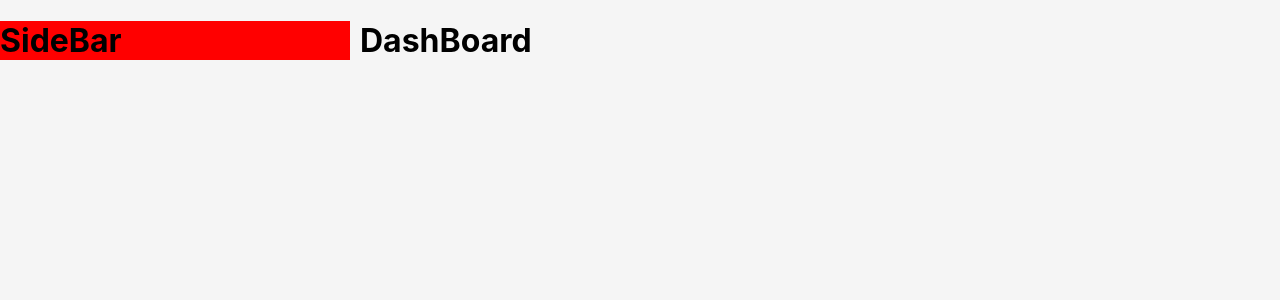
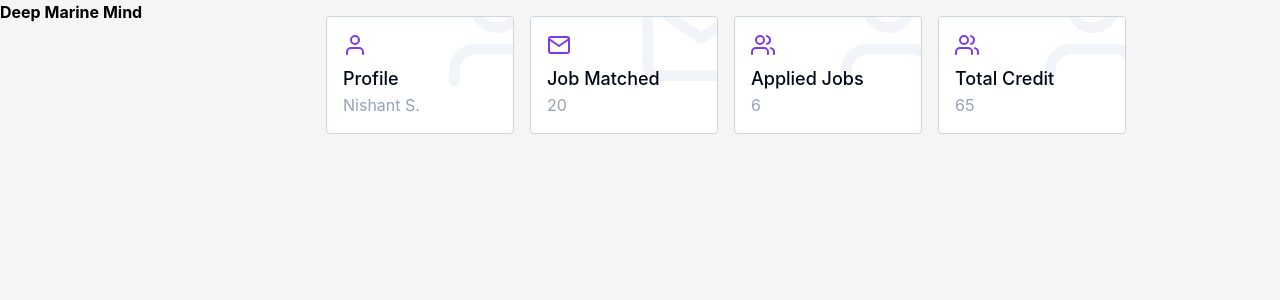
Before and after one commit to akashkendre1298/deep-marine-mind, a React (Create React App) app: page / in a window 1280 px wide. Shown: the top 300 px of the page. Built offline with nearby package versions, Linux system fonts and the light colour scheme.

Commit message:
update 7 files

```diff
--- a/package.json
+++ b/package.json
@@ -8,6 +8,7 @@
     "@testing-library/user-event": "^13.5.0",
     "react": "^18.3.1",
     "react-dom": "^18.3.1",
+    "react-icons": "^5.2.1",
     "react-scripts": "5.0.1",
     "web-vitals": "^2.1.4"
   },
@@ -34,5 +35,8 @@
       "last 1 firefox version",
       "last 1 safari version"
     ]
+  },
+  "devDependencies": {
+    "tailwindcss": "^3.4.3"
   }
 }
--- /dev/null
+++ b/src/Components/Cards/Cards.js
@@ -0,0 +1,37 @@
+import React from "react";
+import { FiCreditCard, FiMail, FiUser, FiUsers } from "react-icons/fi";
+
+const HoverDevCards = () => {
+  return (
+    <div className="p-4">
+      <div className="grid gap-4 grid-cols-2 lg:grid-cols-4">
+        <Card title="Profile" subtitle="Nishant S." href="#" Icon={FiUser} />
+        <Card title="Job Matched" subtitle="20" href="#" Icon={FiMail} />
+        <Card title="Applied Jobs" subtitle="6" href="#" Icon={FiUsers} />
+        <Card title="Total Credit" subtitle="65" href="#" Icon={FiUsers} />
+      </div>
+    </div>
+  );
+};
+
+const Card = ({ title, subtitle, Icon, href }) => {
+  return (
+    <a
+      href={href}
+      className="w-full p-4 rounded border-[1px] border-slate-300 relative overflow-hidden group bg-white"
+    >
+      <div className="absolute inset-0 bg-gradient-to-r from-violet-600 to-indigo-600 translate-y-[100%] group-hover:translate-y-[0%] transition-transform duration-300" />
+
+      <Icon className="absolute z-10 -top-12 -right-12 text-9xl text-slate-100 group-hover:text-violet-400 group-hover:rotate-12 transition-transform duration-300" />
+      <Icon className="mb-2 text-2xl text-violet-600 group-hover:text-white transition-colors relative z-10 duration-300" />
+      <h3 className="font-medium text-lg text-slate-950 group-hover:text-white relative z-10 duration-300">
+        {title}
+      </h3>
+      <p className="text-slate-400 group-hover:text-violet-200 relative z-10 duration-300">
+        {subtitle}
+      </p>
+    </a>
+  );
+};
+
+export default HoverDevCards;
--- a/src/Components/SideBar/SideBar.js
+++ b/src/Components/SideBar/SideBar.js
@@ -3,8 +3,8 @@ import "./SideBar";
 
 const Sidebar = () => {
   return (
-    <div style={{ width: "350px", backgroundColor: "red" }}>
-      <h1>SideBar</h1>
+    <div style={{ width: "300px" }}>
+      <h1 className=" font-bold ">Deep Marine Mind</h1>
     </div>
   );
 };
--- a/src/Containers/DashBoard/DashBoard.js
+++ b/src/Containers/DashBoard/DashBoard.js
@@ -1,29 +1,28 @@
-import React from 'react'
-import Sidebar from './../../Components/SideBar/SideBar';
+import React from "react";
+import Sidebar from "./../../Components/SideBar/SideBar";
+import HoverDevCards from "../../Components/Cards/Cards";
 
 const DashBoard = () => {
   return (
     <>
-    <div style={{
-      display:"flex",
-     gap:"10px",
-      height:"100vh",
-      backgroundColor:"#f5f5f5"
-    }}>
+      <div
+        style={{
+          display: "flex",
+          gap: "10px",
+          height: "100vh",
+          backgroundColor: "#f5f5f5",
+        }}
+      >
+        <div>
+          <Sidebar />
+        </div>
 
-<div>
-  <Sidebar/>
-</div>
+        <div style={{ width: "65%" }}>
+          <HoverDevCards />
+        </div>
+      </div>
+    </>
+  );
+};
 
-
-<div>
-  <h1>DashBoard</h1>
-</div>
-    </div>
-
-
-    </>
-  )
-}
-
-export default DashBoard
+export default DashBoard;
--- /dev/null
+++ b/tailwind.config.js
@@ -0,0 +1,8 @@
+/** @type {import('tailwindcss').Config} */
+module.exports = {
+  content: ["./src/**/*.{js,jsx,ts,tsx}"],
+  theme: {
+    extend: {},
+  },
+  plugins: [],
+};
```
Also changed, not shown: src/index.css (+7 -3 lines), 1 other file (tests, documents, lock files or other folders).
